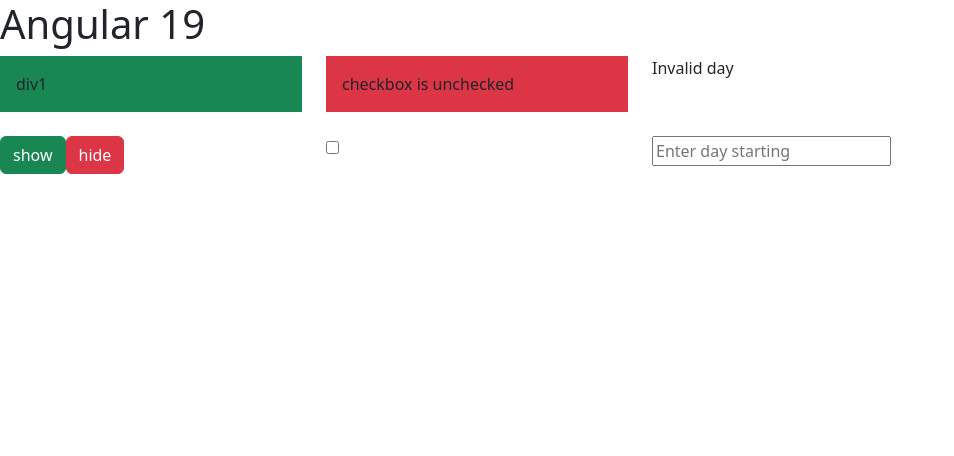
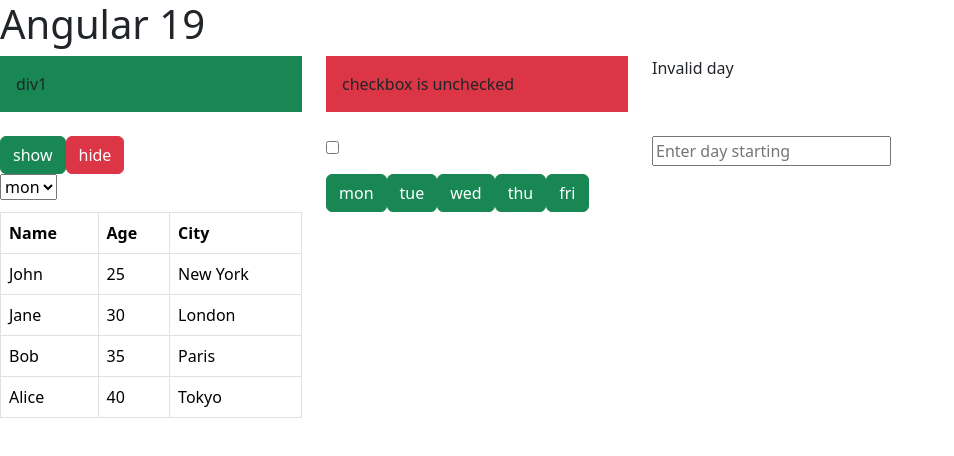
Before and after one commit to Tran-Anh-Quang/angular19Tutorial, an Angular app: page / in a window 1280 px wide. Shown: the top 456 px of the page, without its empty margins (0-954 px from the left). Built offline with nearby package versions, Linux system fonts and the light colour scheme.

Commit message:
part-6: @for type sample

```diff
--- a/src/app/components/control-statement/control-statement.component.html
+++ b/src/app/components/control-statement/control-statement.component.html
@@ -54,3 +54,42 @@
         <input type="text" [(ngModel)]="dayName" maxlength="3" placeholder="Enter day starting">
     </div>
 </div>
+
+<div class="row">
+    <div class="col-3">
+        <select name="" id="">
+            @for (city of cityLists; track $index) {
+                <option>{{city}}</option>
+            }
+        </select>
+    </div>
+
+    <div class="col-3">
+        @for (city of cityLists; track $index) {
+            <button class="btn btn-success">{{city}}</button>
+        }
+    </div>
+</div>
+
+<div class="row">
+    <div class="col-3">
+        <table class="table table-bordered">
+            <thead>
+                <tr>
+                    <th>Name</th>
+                    <th>Age</th>
+                    <th>City</th>
+                </tr>
+            </thead>
+            <tbody>
+                @for (person of employeeList; track $index) {
+                    <tr>
+                        <td>{{person.name}}</td>
+                        <td>{{person.age}}</td>
+                        <td>{{person.city}}</td>
+                    </tr>
+                }
+            </tbody>
+        </table>
+    </div>
+</div>
--- a/src/app/components/control-statement/control-statement.component.ts
+++ b/src/app/components/control-statement/control-statement.component.ts
@@ -12,6 +12,13 @@
   div1Visible: boolean = true;
   isChecked: boolean = false;
   dayName: string = '';
+  cityLists: string[] = ['mon', 'tue', 'wed', 'thu', 'fri'];
+  employeeList: any[] = [
+    { id: 1, name: "John", age: 25, city: "New York" },
+    { id: 2, name: "Jane", age: 30, city: "London" },
+    { id: 3, name: "Bob", age: 35, city: "Paris" },
+    { id: 4, name: "Alice", age: 40, city: "Tokyo" },
+  ];
 
   hideAndShowDiv1(isVisible: boolean) {
     this.div1Visible = isVisible;
```
